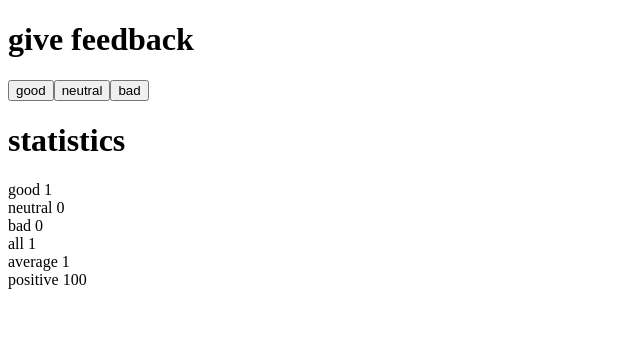
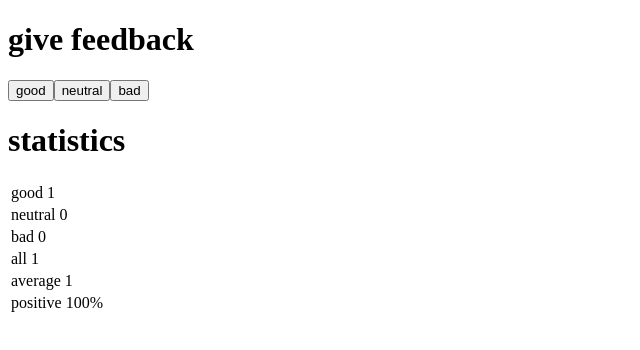
Before and after one commit to wilmiina/full-stack-open, a React (Vite) app in the folder osa1/tehtavat/unicafe/unicafe/: page / in a window 1280 px wide. Both pictures are taken after a click on the button "good". Shown: the top 350 px of the page, without its empty margins (0-640 px from the left). Built offline with nearby package versions, Linux system fonts and the light colour scheme.

Commit message:
Tehtävä 1.11

```diff
--- a/osa1/tehtavat/unicafe/unicafe/src/App.jsx
+++ b/osa1/tehtavat/unicafe/unicafe/src/App.jsx
@@ -10,26 +10,32 @@ const Header = () => {
 
 const Button = ({ onClick, text }) => <button onClick={onClick}>{text}</button>
 
+const Stattext = () => {
+  return (
+    <header>
+      <h1>statistics</h1>
+    </header>
+  )
+}
+
 const Statistics = (props) => {
   if (props.all === 0) {
     return (
-      <div>
-        <h1>statistics </h1>
-        <p>No feedback given. </p>
-      </div>
+      <div> No feedback given. </div>
     )
   }
 
   return (
-    <div>
-      <h1>statistics</h1>
-      <StatisticsLine text="good" value={props.good} />
-      <StatisticsLine text="neutral" value={props.neutral} />
-      <StatisticsLine text="bad" value={props.bad} />
-      <StatisticsLine text="all" value={props.all} />
-      <StatisticsLine text="average" value={props.average} />
-      <StatisticsLine text="positive" value={props.positive} />
-    </div>
+    <table>
+      <tbody>
+        <tr><td><StatisticsLine text="good" value={props.good} /></td></tr>
+        <tr><td><StatisticsLine text="neutral" value={props.neutral} /></td></tr>
+        <tr><td><StatisticsLine text="bad" value={props.bad} /></td></tr>
+        <tr><td><StatisticsLine text="all" value={props.all} /></td></tr>
+        <tr><td><StatisticsLine text="average" value={props.average} /></td></tr>
+        <tr><td><StatisticsLine text="positive" value={`${props.positive}%`} /></td></tr>
+      </tbody>
+    </table>
     )
   }
 
@@ -78,6 +84,7 @@ const App = () => {
       <Button onClick={handleGoodCLick} text='good' />
       <Button onClick={handleNeutralClick} text='neutral' />
       <Button onClick={handleBadClick} text='bad' />
+      <Stattext />
       <Statistics good={good} neutral={neutral} bad={bad} all={all} average={average} positive={positive} />
     </div>
   )
```
